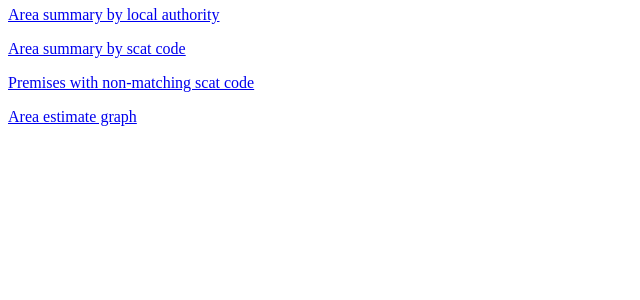
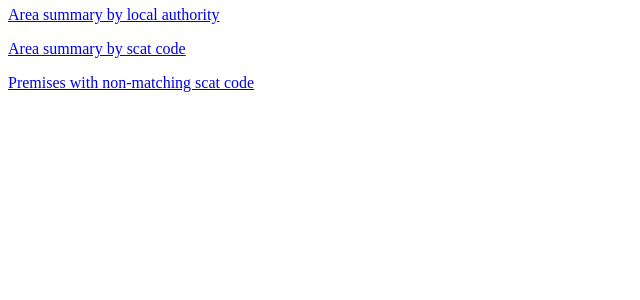
Before and after one commit to tobes/munge, a Flask app: page / in a window 1280 px wide. Shown: the part 346-646 px from the top of the page, without its empty margins (0-640 px from the left). Run offline with Flask 2, Linux system fonts and the light colour scheme; parts of the project's set-up code (start-up, migrations or seed data) failed here and were passed over.

Commit message:
remove graph link

```diff
--- a/munge/templates/home.html
+++ b/munge/templates/home.html
@@ -14,6 +14,5 @@
 <p><a href="{{ url_for('la_areas_list') }}">Area summary by local authority</a></p>
 <p><a href="{{ url_for('scat_areas_list') }}">Area summary by scat code</a></p>
 <p><a href="{{ url_for('scat_diff') }}">Premises with non-matching scat code</a></p>
-<p><a href="{{ url_for('scat_group_area_graph') }}">Area estimate graph</a></p>
 
 {% endblock %}
```
